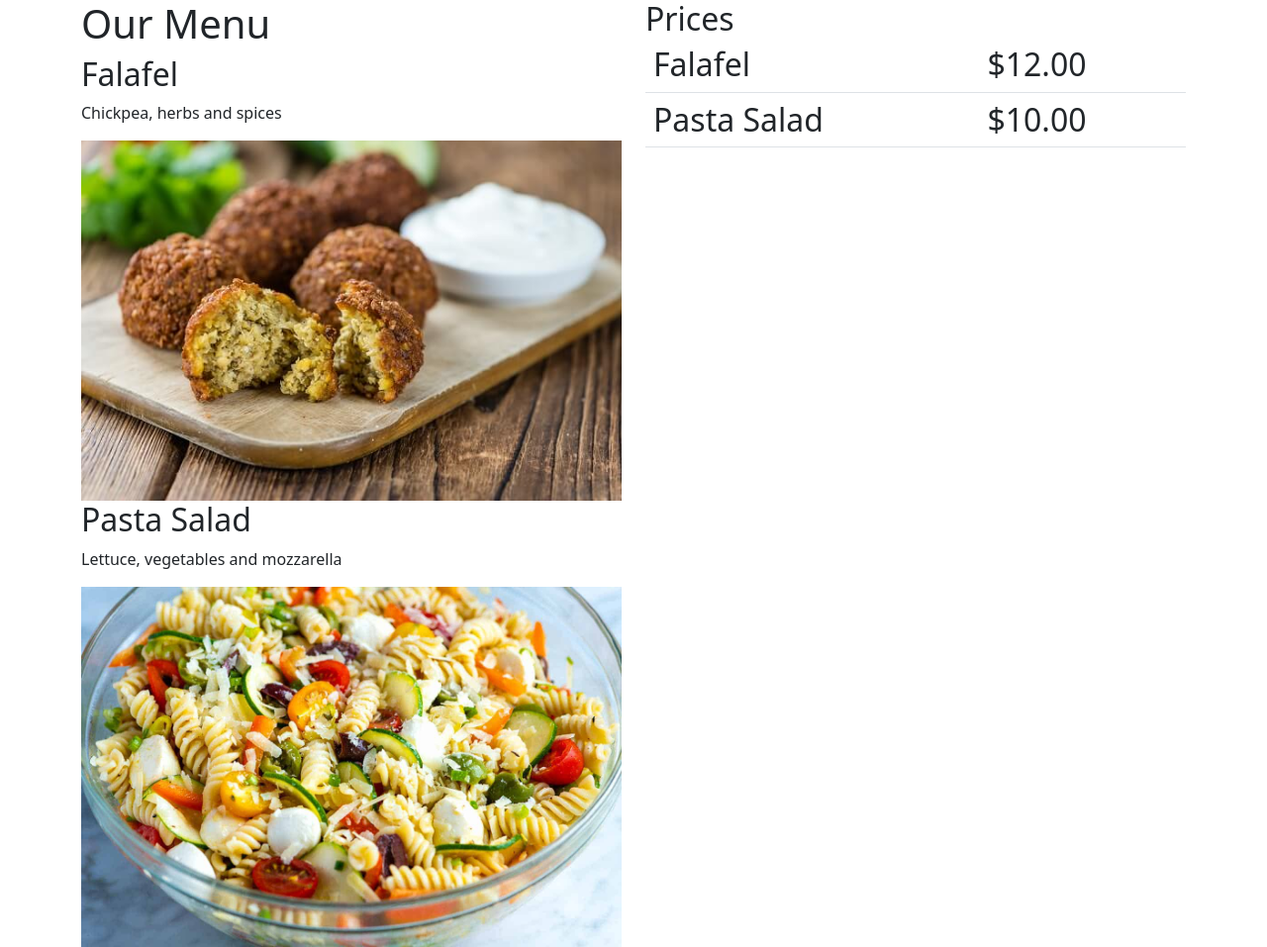
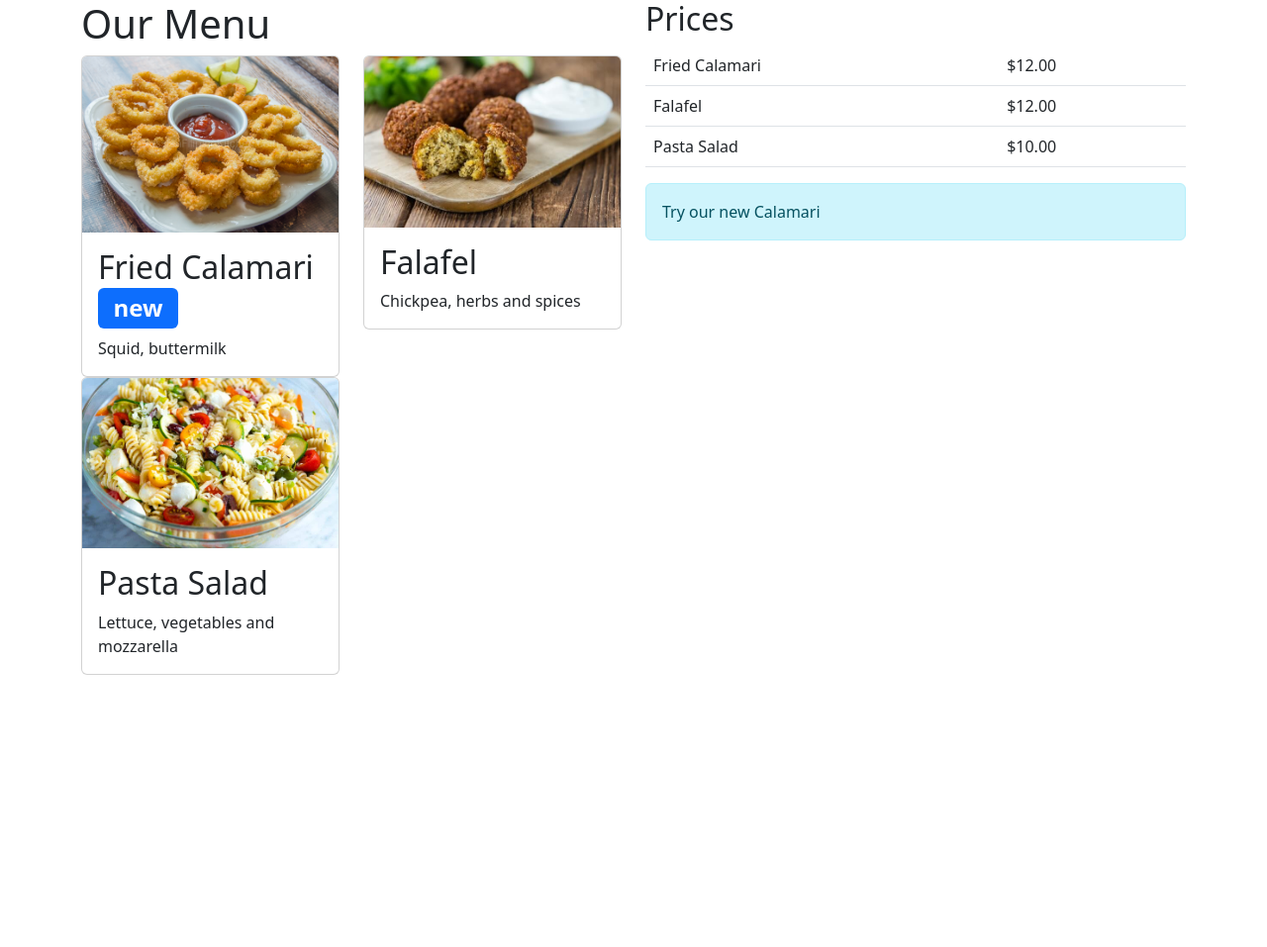
Before and after one commit to Orliland/intro_front-end-developer, a plain HTML site: page week3/index.html in a window 1280 px wide. Shown: the whole page at 99% size. After the commit the page ends 800 px from the top, so only its background shows below. Drawn offline with nearby package versions, Linux system fonts and the light colour scheme.

Commit message:
Create bootstrap components

```diff
--- a/week3/index.html
+++ b/week3/index.html
@@ -14,17 +14,45 @@
       <div class="row">
         <div class="col">
           <h1>Our Menu</h1>
-          <h2>Falafel</h2>
-          <p>Chickpea, herbs and spices</p>
-          <img src="./falafel.jpg" class="img-fluid" />
-          <h2>Pasta Salad</h2>
-          <p>Lettuce, vegetables and mozzarella</p>
-          <img src="./salad.jpg" class="img-fluid" />
+          <div class="row">
+            <div class="col-12 col-lg-6">
+              <div class="card">
+                <img src="./calamari.jpeg" class="card-img-top" />
+                <div class="card-body">
+                  <h2 class="card-title">
+                    Fried Calamari <span class="badge bg-primary">new</span>
+                  </h2>
+                  <p class="card-text">Squid, buttermilk</p>
+                </div>
+              </div>
+            </div>
+            <div class="col-12 col-lg-6">
+              <div class="card">
+                <img src="./falafel.jpg" class="card-img-top" />
+                <div class="card-body">
+                  <h2 class="card-title">Falafel</h2>
+                  <p class="card-text">Chickpea, herbs and spices</p>
+                </div>
+              </div>
+            </div>
+            <div class="col-12 col-lg-6">
+              <div class="card">
+                <img src="./salad.jpg" class="card-img-top" />
+                <div class="card-body">
+                  <h2 class="card-title">Pasta Salad</h2>
+                  <p class="card-text">Lettuce, vegetables and mozzarella</p>
+                </div>
+              </div>
+            </div>
+          </div>
         </div>
         <div class="col">
-          <h2>
-            Prices
+          <h2>Prices</h2>
           <table class="table">
+            <tr>
+              <td>Fried Calamari</td>
+              <td>$12.00</td>
+            </tr>
             <tr>
               <td>Falafel</td>
               <td>$12.00</td>
@@ -34,7 +62,7 @@
               <td>$10.00</td>
             </tr>
           </table>
-          </h2>
+          <div class="alert alert-info" role="alert">Try our new Calamari</div>
         </div>
       </div>
     </div>
```
Also changed, not shown: week3/calamari.jpeg (added). Lines whose indentation alone changed are shown as unchanged.
